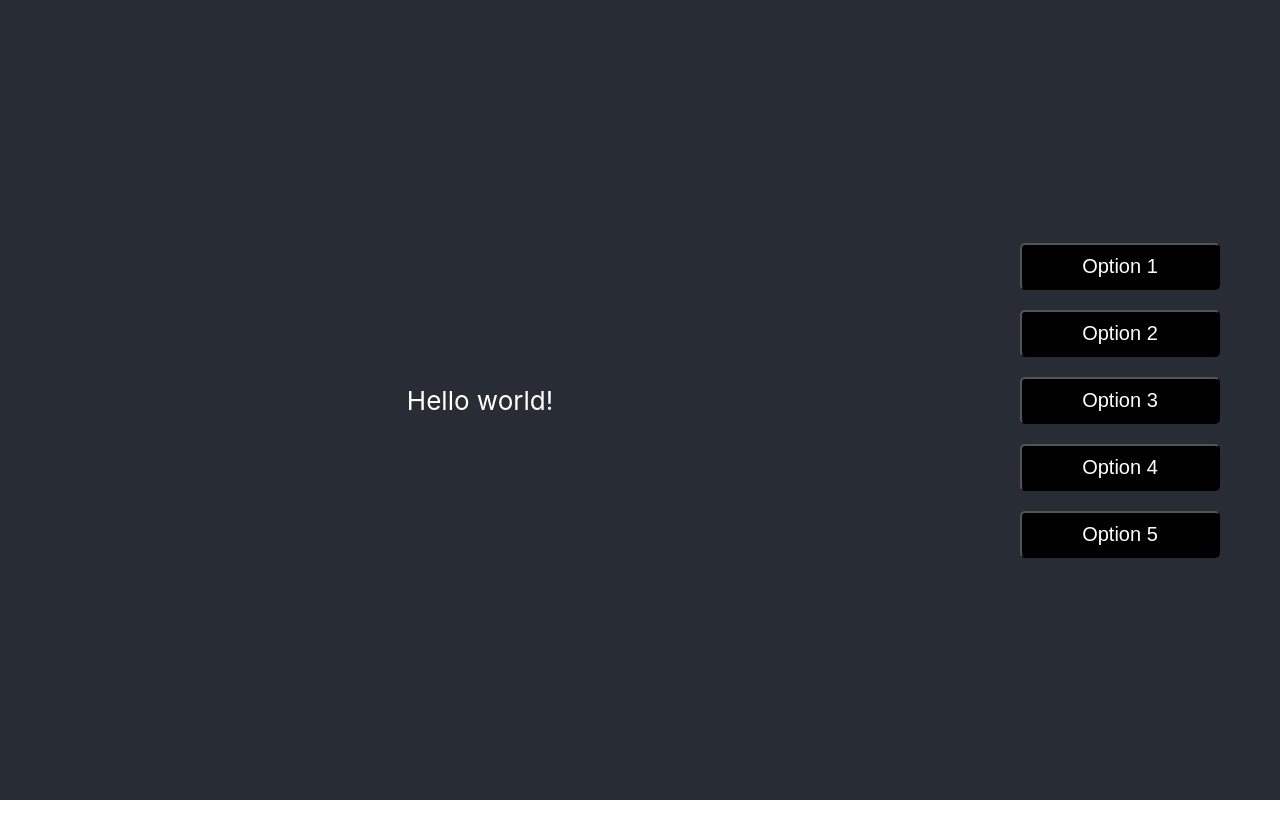
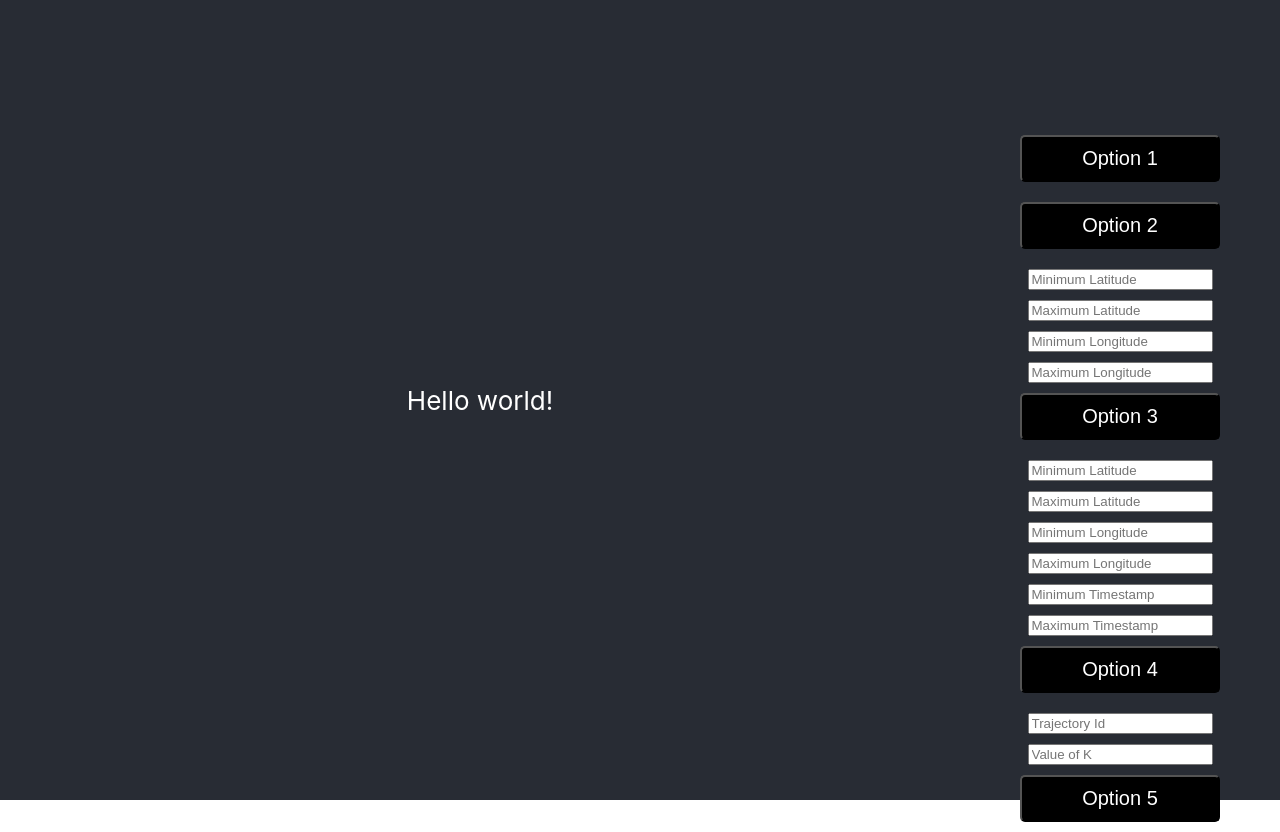
Before and after one commit to HilloniS/SDS_Project, a React (Create React App) app: page / in a window 1280 px wide. Before the commit the page ends 800 px from the top, so only its background shows below. Built offline with nearby package versions, Linux system fonts and the light colour scheme.

Commit message:
fetch inputs from all options

```diff
--- a/package.json
+++ b/package.json
@@ -3,6 +3,7 @@
   "version": "0.1.0",
   "private": true,
   "dependencies": {
+    "@syncfusion/ej2-react-inputs": "^20.3.57",
     "@testing-library/jest-dom": "^5.16.5",
     "@testing-library/react": "^13.4.0",
     "@testing-library/user-event": "^13.5.0",
--- a/src/Options/Option2.js
+++ b/src/Options/Option2.js
@@ -3,8 +3,8 @@
 
 
 const Option2 = () => {
-
   const inputRef = useRef(null);
+  const [fileName, setFileName] = useState('');
 
   const handleClick1 = () => {
     inputRef.current.click();
@@ -15,22 +15,8 @@
     if (!fileObj) {
       return;
     }
-
-    let value = URL.createObjectURL(event.target.files[0]);
-    console.log('value :- ', value);
-    console.log('fileObj is', fileObj);
-
-    // 👇️ reset file input
-    event.target.value = null;
-
-    // 👇️ is now empty
-    console.log(event.target.files);
-
-    // 👇️ can still access file object here
-    console.log(fileObj);
-    console.log(fileObj.name);
+    setFileName(fileObj.name);
   };
-
 
   return (
     <div>
@@ -43,6 +29,8 @@
     <Button onClick={handleClick1}>
       Option 2
     </Button>
+
+
     </div>
   );
 }
--- a/src/Options/Option3.js
+++ b/src/Options/Option3.js
@@ -4,74 +4,71 @@
 
 const Option3 = () => {
 
-  const inputRef = useRef(null);
+  const [latMin, setLatMin] = useState('');
+  const [latMax, setLatMax] = useState('');
+  const [longMin, setLongMin] = useState('');
+  const [longMax, setLongMax] = useState('');
 
-  const handleClick1 = () => {
-    inputRef.current.click();
+  const changeLatMin = event => {
+    setLatMin(event.target.value);
+
+    console.log('value is:', event.target.value);
   };
 
-  const handleFileChange = event => {
-    const fileObj = event.target.files && event.target.files[0];
-    if (!fileObj) {
-      return;
-    }
+  const changeLatMax = event => {
+    setLatMax(event.target.value);
 
-    let value = URL.createObjectURL(event.target.files[0]);
-    console.log('value :- ', value);
-    console.log('fileObj is', fileObj);
+    console.log('value is:', event.target.value);
+  };
 
-    // 👇️ reset file input
-    event.target.value = null;
+  const changeLongMin = event => {
+    setLongMin(event.target.value);
 
-    // 👇️ is now empty
-    console.log(event.target.files);
+    console.log('value is:', event.target.value);
+  };
 
-    // 👇️ can still access file object here
-    console.log(fileObj);
-    console.log(fileObj.name);
+  const changeLongMax = event => {
+    setLongMax(event.target.value);
+
+    console.log('value is:', event.target.value);
   };
 
 
-
-  const [data, setData] = useState({data: []});
-  const [isLoading, setIsLoading] = useState(false);
-  const [err, setErr] = useState('');
-
-  function sayHello() {
-    alert('Data Loading..');
-  }
-
-  const handleClick = async () => {
-    setIsLoading(true);
-
-    try {
-      const response = await fetch('https://reqres.in/api/users', {
-        method: 'GET',
-        headers: {
-          Accept: 'application/json',
-        },
-      });
-
-      if (!response.ok) {
-        throw new Error(`Error! status: ${response.status}`);
-      }
-
-      const result = await response.json();
-
-      console.log('result is: ', JSON.stringify(result, null, 4));
-
-      setData(result);
-    } catch (err) {
-      setErr(err.message);
-    } finally {
-      setIsLoading(false);
-    }
-  };
-
-  console.log(data);
-
   return (
     <div>
+      <input
+        type="integer"
+        id="latmin"
+        name="latmin"
+        placeholder='Minimum Latitude'
+        onChange={changeLatMin}
+        value={latMin}
+      />
+      <input
+        type="integer"
+        id="latmax"
+        name="latmax"
+        placeholder='Maximum Latitude'
+        onChange={changeLatMax}
+        value={latMax}
+      />
+      <br></br>
+      <input
+        type="integer"
+        id="longmin"
+        name="longmin"
+        placeholder='Minimum Longitude'
+        onChange={changeLongMin}
+        value={longMin}
+      />
+      <input
+        type="integer"
+        id="longmax"
+        name="longmax"
+        placeholder='Maximum Longitude'
+        onChange={changeLongMax}
+        value={longMax}
+      />
       <Button >
         Option 3
       </Button>
--- a/src/Options/Option4.js
+++ b/src/Options/Option4.js
@@ -4,78 +4,88 @@
 
 const Option4 = () => {
 
-  const inputRef = useRef(null);
+  const [latMin, setLatMin] = useState('');
+  const [latMax, setLatMax] = useState('');
+  const [longMin, setLongMin] = useState('');
+  const [longMax, setLongMax] = useState('');
+  const [timestampMin, setTimestampMin] = useState('');
+  const [timestampMax, setTimestampMax] = useState('');
 
-  const handleClick1 = () => {
-    inputRef.current.click();
+  const changeLatMin = event => {
+    setLatMin(event.target.value);
   };
 
-  const handleFileChange = event => {
-    const fileObj = event.target.files && event.target.files[0];
-    if (!fileObj) {
-      return;
-    }
+  const changeLatMax = event => {
+    setLatMax(event.target.value);
+  };
 
-    let value = URL.createObjectURL(event.target.files[0]);
-    console.log('value :- ', value);
-    console.log('fileObj is', fileObj);
+  const changeLongMin = event => {
+    setLongMin(event.target.value);
+  };
 
-    // 👇️ reset file input
-    event.target.value = null;
+  const changeLongMax = event => {
+    setLongMax(event.target.value);
+  };
 
-    // 👇️ is now empty
-    console.log(event.target.files);
+  const changeTimestampMin = event => {
+    setTimestampMin(event.target.value);
+  };
 
-    // 👇️ can still access file object here
-    console.log(fileObj);
-    console.log(fileObj.name);
+  const changeTimestampMax = event => {
+    setTimestampMax(event.target.value);
   };
 
 
-
-  const [data, setData] = useState({data: []});
-  const [isLoading, setIsLoading] = useState(false);
-  const [err, setErr] = useState('');
-
-  function sayHello() {
-    alert('Data Loading..');
-  }
-
-  const handleClick = async () => {
-    setIsLoading(true);
-
-    try {
-      const response = await fetch('https://reqres.in/api/users', {
-        method: 'GET',
-        headers: {
-          Accept: 'application/json',
-        },
-      });
-
-      if (!response.ok) {
-        throw new Error(`Error! status: ${response.status}`);
-      }
-
-      const result = await response.json();
-
-      console.log('result is: ', JSON.stringify(result, null, 4));
-
-      setData(result);
-    } catch (err) {
-      setErr(err.message);
-    } finally {
-      setIsLoading(false);
-    }
-  };
-
-  console.log(data);
-
   return (
     <div>
-      <Button onClick={handleClick}>
+      <input
+        id="latmin"
+        name="latmin"
+        placeholder='Minimum Latitude'
+        onChange={changeLatMin}
+        value={latMin}
+      />
+      <input
+        id="latmax"
+        name="latmax"
+        placeholder='Maximum Latitude'
+        onChange={changeLatMax}
+        value={latMax}
+      />
+      <br></br>
+      <input
+        id="longmin"
+        name="longmin"
+        placeholder='Minimum Longitude'
+        onChange={changeLongMin}
+        value={longMin}
+      />
+      <input
+        id="longmax"
+        name="longmax"
+        placeholder='Maximum Longitude'
+        onChange={changeLongMax}
+        value={longMax}
+      />
+      <br></br>
+      <input
+        id="timestampmin"
+        name="timestampmin"
+        placeholder='Minimum Timestamp'
+        onChange={changeTimestampMin}
+        value={timestampMin}
+      />
+      <input
+        id="timestampmax"
+        name="timestampmax"
+        placeholder='Maximum Timestamp'
+        onChange={changeTimestampMax}
+        value={timestampMax}
+      />
+      <Button >
         Option 4
       </Button>
-    </div>
+  </div>
   );
 }
 
--- a/src/Options/Option5.js
+++ b/src/Options/Option5.js
@@ -4,78 +4,37 @@
 
 const Option5 = () => {
 
-  const inputRef = useRef(null);
+  const [trajectoryId, setTrajectoryId] = useState('');
+  const [k, setLatK] = useState('');
 
-  const handleClick1 = () => {
-    inputRef.current.click();
+  const changeTrajectoryId = event => {
+    setTrajectoryId(event.target.value);
   };
 
-  const handleFileChange = event => {
-    const fileObj = event.target.files && event.target.files[0];
-    if (!fileObj) {
-      return;
-    }
-
-    let value = URL.createObjectURL(event.target.files[0]);
-    console.log('value :- ', value);
-    console.log('fileObj is', fileObj);
-
-    // 👇️ reset file input
-    event.target.value = null;
-
-    // 👇️ is now empty
-    console.log(event.target.files);
-
-    // 👇️ can still access file object here
-    console.log(fileObj);
-    console.log(fileObj.name);
+  const changeK = event => {
+    setLatK(event.target.value);
   };
-
-
-
-  const [data, setData] = useState({data: []});
-  const [isLoading, setIsLoading] = useState(false);
-  const [err, setErr] = useState('');
-
-  function sayHello() {
-    alert('Data Loading..');
-  }
-
-  const handleClick = async () => {
-    setIsLoading(true);
-
-    try {
-      const response = await fetch('https://reqres.in/api/users', {
-        method: 'GET',
-        headers: {
-          Accept: 'application/json',
-        },
-      });
-
-      if (!response.ok) {
-        throw new Error(`Error! status: ${response.status}`);
-      }
-
-      const result = await response.json();
-
-      console.log('result is: ', JSON.stringify(result, null, 4));
-
-      setData(result);
-    } catch (err) {
-      setErr(err.message);
-    } finally {
-      setIsLoading(false);
-    }
-  };
-
-  console.log(data);
 
   return (
     <div>
-      <Button onClick={handleClick}>
+      <input
+        id="trajectoryid"
+        name="trajectoryid"
+        placeholder='Trajectory Id'
+        onChange={changeTrajectoryId}
+        value={trajectoryId}
+      />
+      <input
+        id="k"
+        name="k"
+        placeholder='Value of K'
+        onChange={changeK}
+        value={k}
+      />
+      <Button >
         Option 5
       </Button>
-    </div>
+  </div>
   );
 }
 
--- a/src/index.css
+++ b/src/index.css
@@ -16,6 +16,7 @@
   display: flex;
   flex-direction: row;
   width: 100%;
+  height: 550px;
 
 }
 
```
Also changed, not shown: 1 other file (tests, documents, lock files or other folders).
